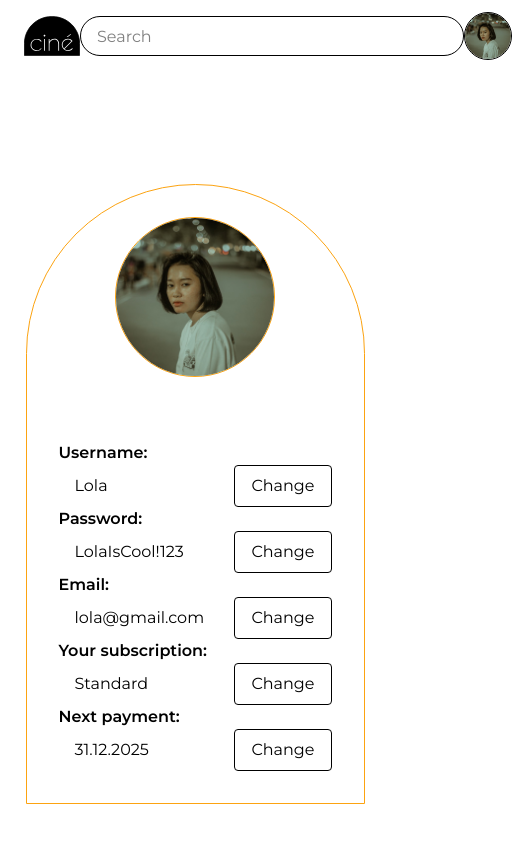
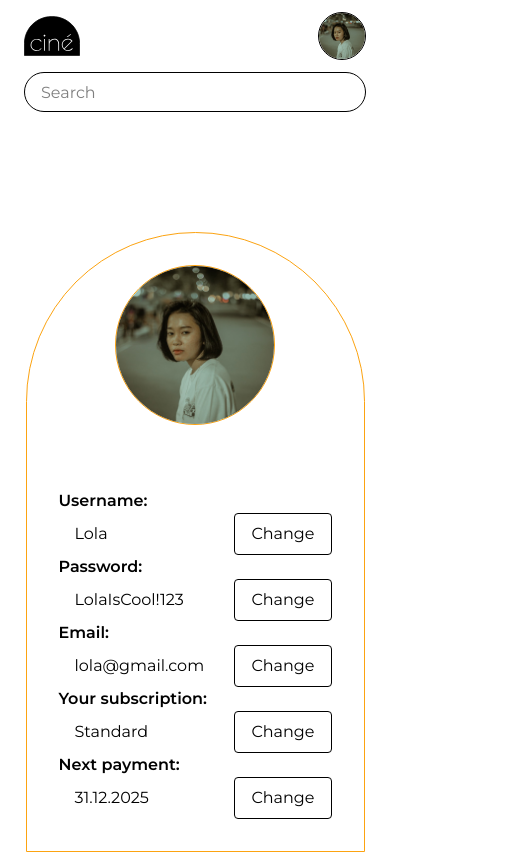
Before and after one commit to AnnaAWojtowicz/cine, a React (Vite) app: page / in a window 390 px wide. Shown: the top 858 px of the page, 512 px wide, since content can reach past the window. Built offline with nearby package versions, Linux system fonts and the light colour scheme; a web font is replaced by a local one.

Commit message:
refactor: restructure Header component for improved layout and responsiveness

```diff
--- a/src/components/Header.jsx
+++ b/src/components/Header.jsx
@@ -2,16 +2,26 @@ import logo from '../assets/img/cineLogo.svg';
 import profile from '../assets/img/profile.jpg';
 
 export default function Header() {
+
     return (
-        <div className="bg-[var(--white-500)] text-[var(--black)] w-full h-16 px-6">
-            <div className="flex justify-between items-center mt-2">
-                <span className="flex-none">
-                    <img src={logo} alt="ciné logo" className="w-14 h-14" /></span>
-                <span className="flex-initial">
-                    <input name="search" type="text" placeholder="Search" className="w-96 h-10 px-4 border-1 border-solid border-[var(--black)] rounded-full focus:outline-none focus:border-[var(--primary)]" />
+        <div className="bg-[var(--white-500)] text-[var(--black)] w-full px-6 py-2">
+            <div className="flex flex-wrap justify-between items-center gap-y-2">
+                <span className="flex-none order-1">
+                    <img src={logo} alt="ciné logo" className="w-14 h-14" />
                 </span>
-                <span className="flex-none"><img src={profile} alt="user image" className="w-12 h-12 border-1 border-solid rounded-full" /></span>
+                <span className="flex-none order-3 sm:order-2 w-full sm:w-auto">
+                    <input
+                        name="search"
+                        type="text"
+                        placeholder="Search"
+                        className="w-full sm:w-64 md:w-96 h-10 px-4 border-1 border-solid border-[var(--black)] rounded-full focus:outline-none"
+                    />
+                </span>
+                <span className="flex-none order-2 sm:order-3">
+                    <img src={profile} alt="user image" className="w-12 h-12 border-1 border-solid rounded-full" />
+                </span>
             </div>
         </div>
     )
+
 }
--- /dev/null
+++ b/src/components/trash.jsx
@@ -0,0 +1,17 @@
+import logo from '../assets/img/cineLogo.svg';
+import profile from '../assets/img/profile.jpg';
+
+export default function Header() {
+    return (
+        <div className="bg-[var(--white-500)] text-[var(--black)] w-full h-16 px-6">
+            <div className="flex justify-between items-center mt-2">
+                <span className="flex-none">
+                    <img src={logo} alt="ciné logo" className="w-14 h-14" /></span>
+                <span className="flex-initial">
+                    <input name="search" type="text" placeholder="Search" className="w-40 sm:w-64 md:w-96 h-10 px-4 border-1 border-solid border-[var(--black)] rounded-full focus:outline-none focus:border-[var(--primary)]" />
+                </span>
+                <span className="flex-none"><img src={profile} alt="user image" className="w-12 h-12 border-1 border-solid rounded-full" /></span>
+            </div>
+        </div>
+    )
+}
```
